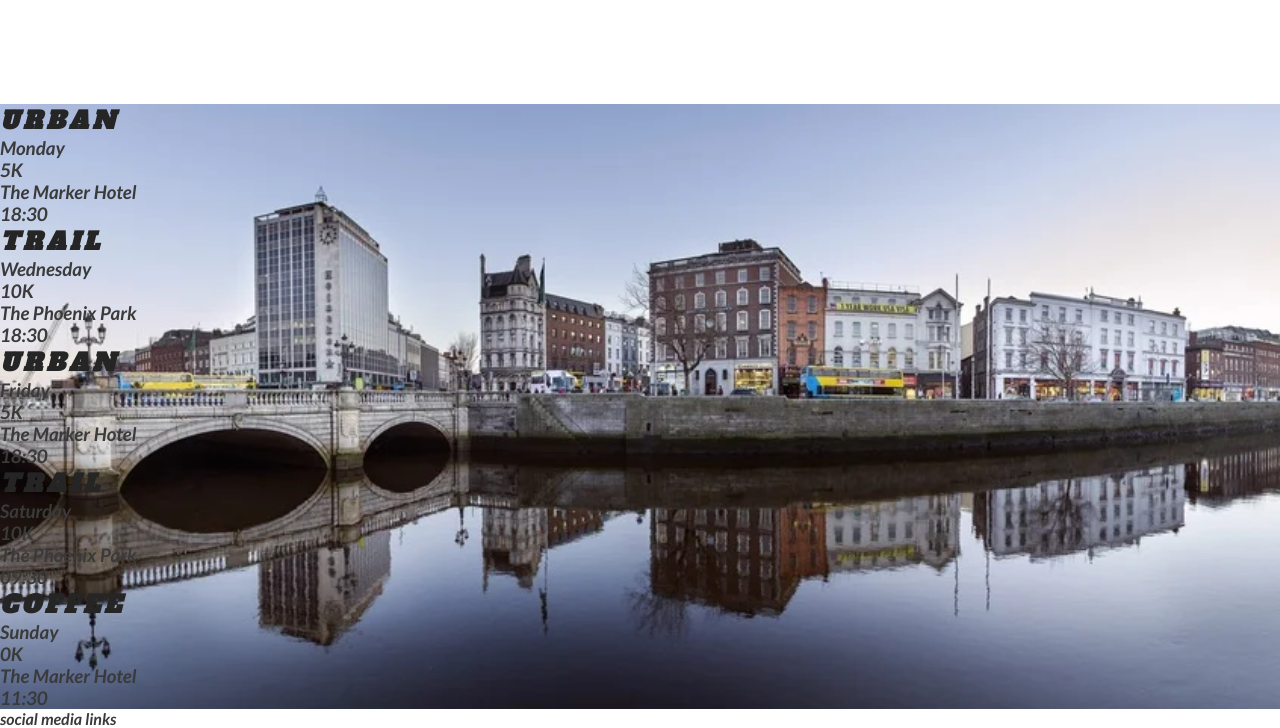
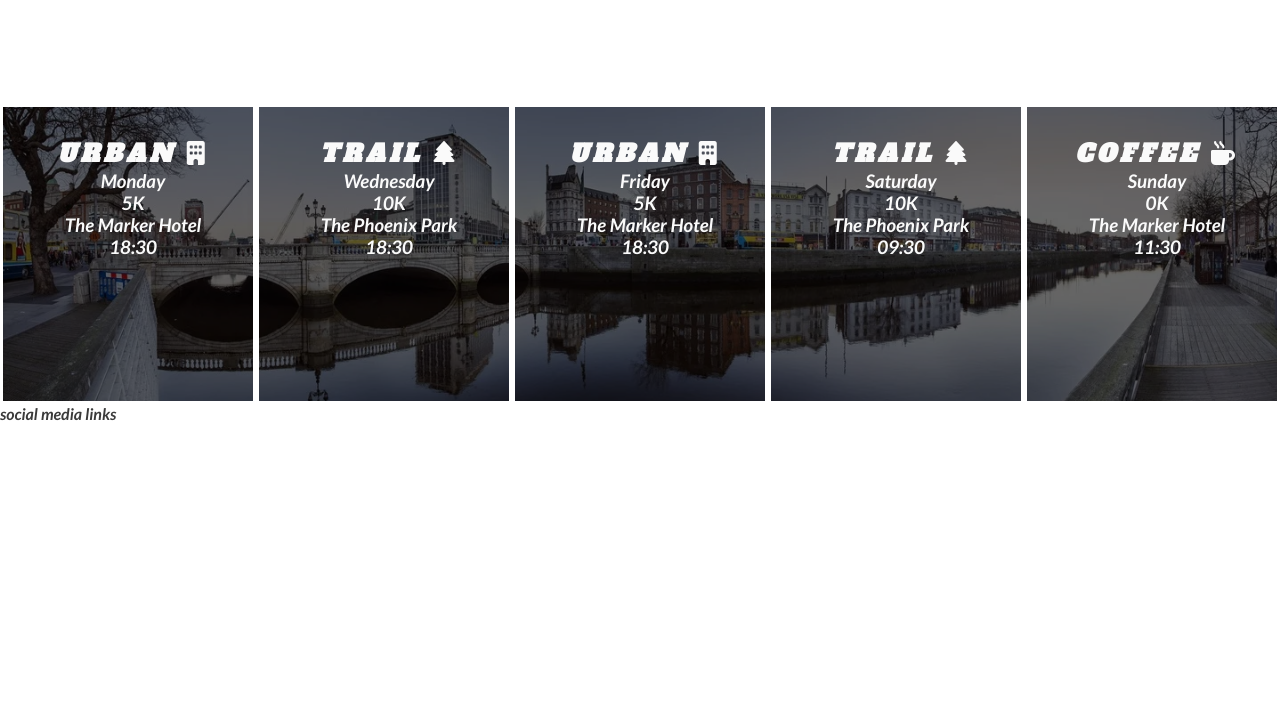
Before and after one commit to yokai-san/love-running, a plain HTML site: page index.html in a window 1280 px wide. Shown: the part 1201-1929 px from the top of the page. After the commit the page ends 1624 px from the top, so only its background shows below. Drawn offline with Linux system fonts and the light colour scheme.

Commit message:
Style times panels and add icons

```diff
--- a/assets/css/style.css
+++ b/assets/css/style.css
@@ -201,3 +201,19 @@ hr {
     width: 100%;
     overflow: hidden;
 }
+
+#times div {
+    color: #fafafa;
+    background-color: rgba(0, 0, 0, .6);
+    width: 20%;
+    height: 300px;
+    float: left;
+    padding: 30px 0 0 10px;
+    text-align: center;
+    border: 3px solid white;
+    box-sizing: border-box;
+}
+
+#times h2 {
+    color: #fafafa;
+}
--- a/index.html
+++ b/index.html
@@ -81,35 +81,35 @@
     </section>
     <section id="times">
         <div>
-            <h2>Urban</h2>
+            <h2>Urban <i class="fas fa-building"></i></h2>
             <h3>Monday</h3>
             <h3>5K</h3>
             <h3>The Marker Hotel</h3>
             <h3>18:30</h3>
         </div>
         <div>
-            <h2>Trail</h2>
+            <h2>Trail <i class="fas fa-tree"></i></h2>
             <h3>Wednesday</h3>
             <h3>10K</h3>
             <h3>The Phoenix Park</h3>
             <h3>18:30</h3>
         </div>
         <div>
-            <h2>Urban</h2>
+            <h2>Urban <i class="fas fa-building"></i></h2>
             <h3>Friday</h3>
             <h3>5K</h3>
             <h3>The Marker Hotel</h3>
             <h3>18:30</h3>
         </div>
         <div>
-            <h2>Trail</h2>
+            <h2>Trail <i class="fas fa-tree"></i></h2>
             <h3>Saturday</h3>
             <h3>10K</h3>
             <h3>The Phoenix Park</h3>
             <h3>09:30</h3>
         </div>
         <div>
-            <h2>Coffee</h2>
+            <h2>Coffee <i class="fas fa-mug-hot"></i></h2>
             <h3>Sunday</h3>
             <h3>0K</h3>
             <h3>The Marker Hotel</h3>
```
